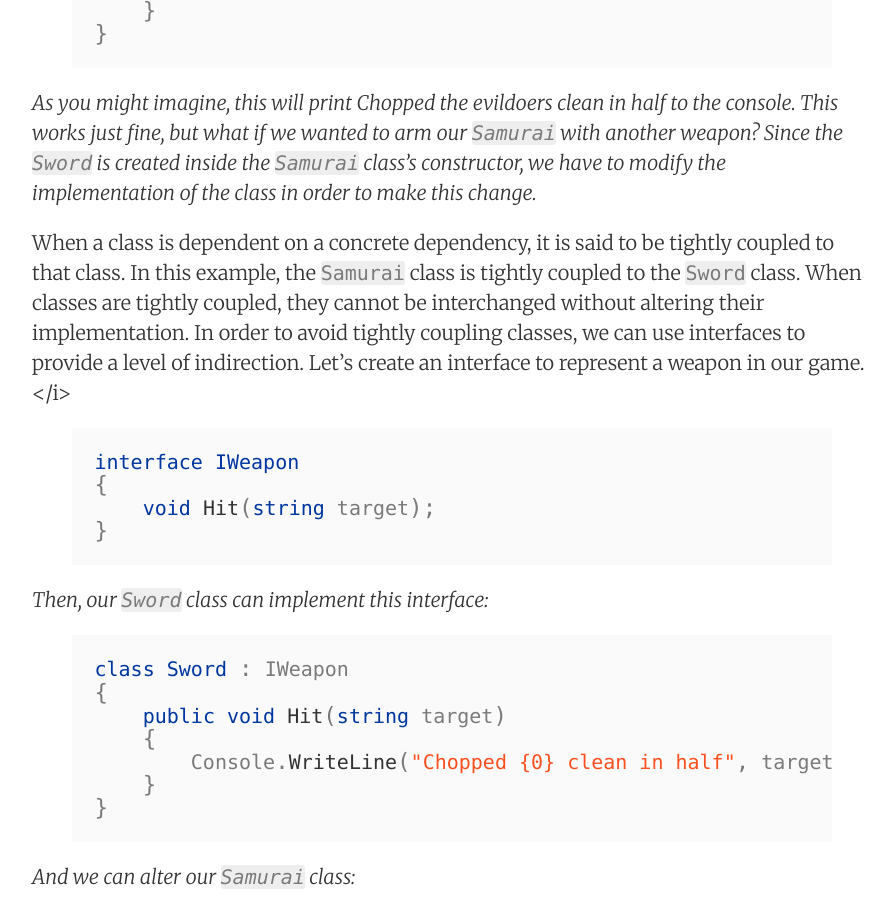
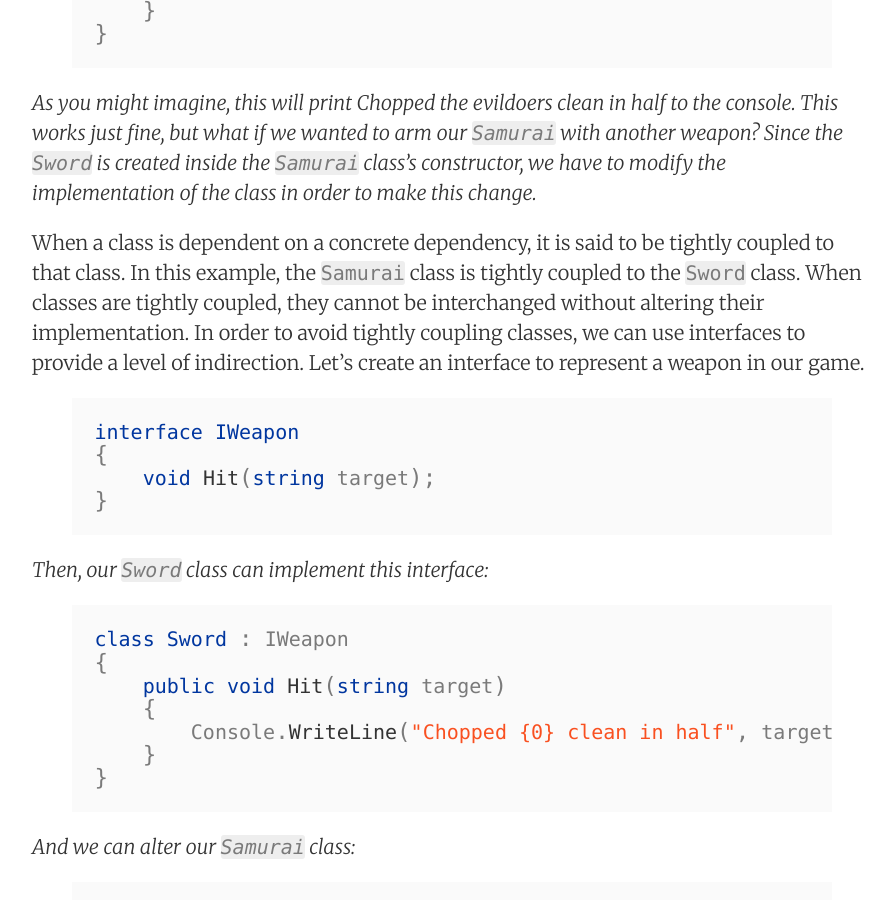
Before and after one commit to kid-cavaquinho/kid-cavaquinho.github.io, a Jekyll site: the page built from _posts/2013-12-14-depency-injection.md, in a window 1280 px wide and 900 px high, scrolled down 1862 px. Shown: the whole window, without its empty margins (188-1083 px from the left). Built offline with Jekyll 4.4.1, drawn with Linux system fonts in a browser that asks for light colours.

```diff
--- a/_posts/2013-12-14-depency-injection.md
+++ b/_posts/2013-12-14-depency-injection.md
@@ -41,7 +41,7 @@ class Samurai
 
 	public void Attack(string target)
     {
-        this.sword.Hit(target);
+       	this.sword.Hit(target);
     }
 }
 {% endhighlight %}
@@ -61,7 +61,7 @@ class Program
 
 <i>As you might imagine, this will print Chopped the evildoers clean in half to the console. This works just fine, but what if we wanted to arm our `Samurai` with another weapon? Since the `Sword` is created inside the `Samurai` class's constructor, we have to modify the implementation of the class in order to make this change.
 
-When a class is dependent on a concrete dependency, it is said to be tightly coupled to that class. In this example, the `Samurai` class is tightly coupled to the `Sword` class. When classes are tightly coupled, they cannot be interchanged without altering their implementation. In order to avoid tightly coupling classes, we can use interfaces to provide a level of indirection. Let's create an interface to represent a weapon in our game.</i>
+When a class is dependent on a concrete dependency, it is said to be tightly coupled to that class. In this example, the `Samurai` class is tightly coupled to the `Sword` class. When classes are tightly coupled, they cannot be interchanged without altering their implementation. In order to avoid tightly coupling classes, we can use interfaces to provide a level of indirection. Let's create an interface to represent a weapon in our game.
 
 {% highlight csharp lineanchors %}
 interface IWeapon
```
